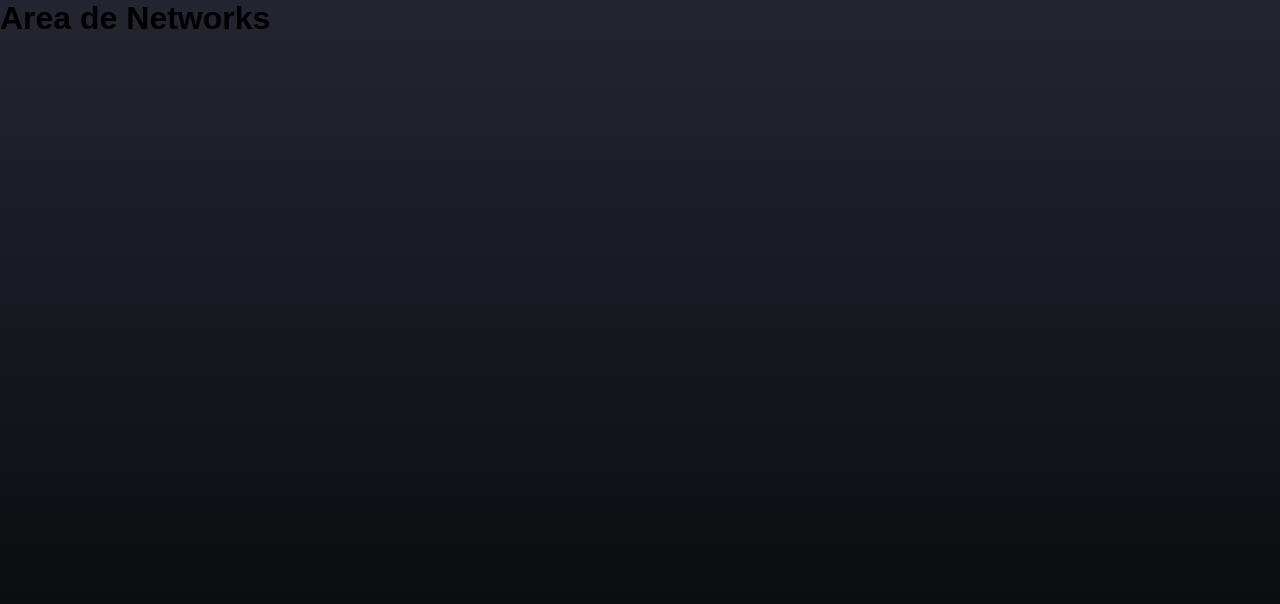
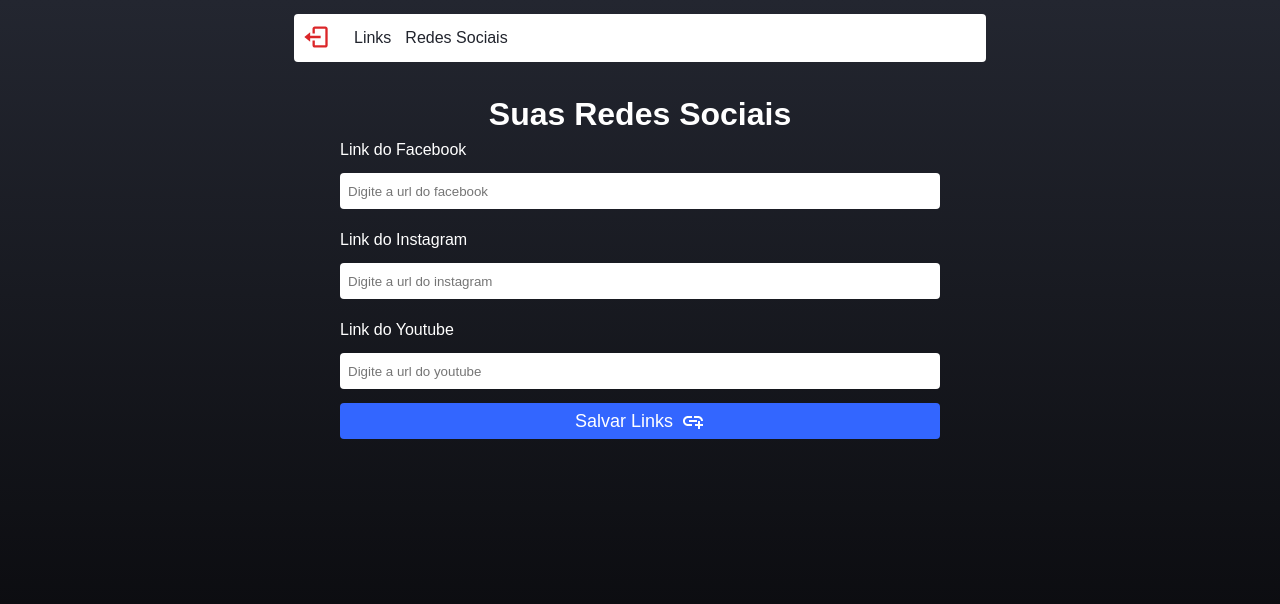
Before and after one commit to GabrielProjec/Projeto-Links-ReactJS, a React (Create React App) app: page /admin/social in a window 1280 px wide. Shown: the top 604 px of the page. Built offline with nearby package versions, Linux system fonts and the light colour scheme; no server answers; the database is empty; sample sign-in values are in the browser's storage.

Commit message:
Page NetWorks

```diff
--- a/src/pages/Home/index.js
+++ b/src/pages/Home/index.js
@@ -19,21 +19,7 @@ function Home() {
             <p className="link-text">Canal do Youtube</p>
           </a>
         </section>
-        <section className="link-area">
-          <a href="/">
-            <p className="link-text">Canal do Youtube</p>
-          </a>
-        </section>
-        <section className="link-area">
-          <a href="/">
-            <p className="link-text">Canal do Youtube</p>
-          </a>
-        </section>
-        <section className="link-area">
-          <a href="/">
-            <p className="link-text">Canal do Youtube</p>
-          </a>
-        </section>
+
 
         <footer>
           <Socials url="https://facebook.com/GabrielRodrigues">
--- a/src/pages/Networks/index.js
+++ b/src/pages/Networks/index.js
@@ -1,9 +1,86 @@
-import React from "react";
+import React, { useState, useEffect } from "react";
+import { toast } from "react-toastify";
+import "./networks.css";
+
+// COMPONENTS
+import Header from "../../components/Header";
+import InputArea from "../../components/Input";
+
+// ICONS
+import { MdAddLink } from "react-icons/md";
+
+//FIREBASE
+import { db } from "../../services/FirebaseConnections";
+import { setDoc, doc, getDoc } from "firebase/firestore";
 
 function Networks() {
+  const [facebook, setFacebook] = useState("");
+  const [instagram, setInstagram] = useState("");
+  const [youtube, setYoutube] = useState("");
+
+  useEffect(() => {
+    async function loadLinks() {
+      const docRef = doc(db, "social", "link");
+      getDoc(docRef).then((snapshot) => {
+        if (snapshot.data() !== undefined) {
+          setFacebook(snapshot.data().facebook);
+          setInstagram(snapshot.data().instagram);
+          setYoutube(snapshot.data().youtube);
+        }
+      });
+    }
+
+    loadLinks();
+  }, []);
+
+  async function handleRegister(e) {
+    e.preventDefault();
+
+    await setDoc(doc(db, "social", "link"), {
+      facebook: facebook,
+      instagram: instagram,
+      youtube: youtube,
+    })
+      .then(() => {
+        toast.success("Urls Salvas com Sucesso");
+      })
+      .catch(() => {
+        toast.warn("Erro ao Salvar Urls");
+      });
+  }
+
   return (
-    <div>
-      <h1>Area de Networks</h1>
+    <div className="admin-container">
+      <Header />
+
+      <h1 className="title-social">Suas Redes Sociais</h1>
+
+      <form className="form" onSubmit={handleRegister}>
+        <label className="label">Link do Facebook</label>
+        <InputArea
+          placeholder="Digite a url do facebook"
+          value={facebook}
+          onChange={(e) => setFacebook(e.target.value)}
+        />
+
+        <label className="label">Link do Instagram</label>
+        <InputArea
+          placeholder="Digite a url do instagram"
+          value={instagram}
+          onChange={(e) => setInstagram(e.target.value)}
+        />
+
+        <label className="label">Link do Youtube</label>
+        <InputArea
+          placeholder="Digite a url do youtube"
+          value={youtube}
+          onChange={(e) => setYoutube(e.target.value)}
+        />
+
+        <button type="submit" className="btn-register">
+          Salvar Links <MdAddLink size={24} color="#FFF" />
+        </button>
+      </form>
     </div>
   );
 }
--- a/src/pages/Networks/networks.css
+++ b/src/pages/Networks/networks.css
@@ -0,0 +1,4 @@
+.title-social {
+  color: #FFF;
+  margin-top: 34px;
+}
```
